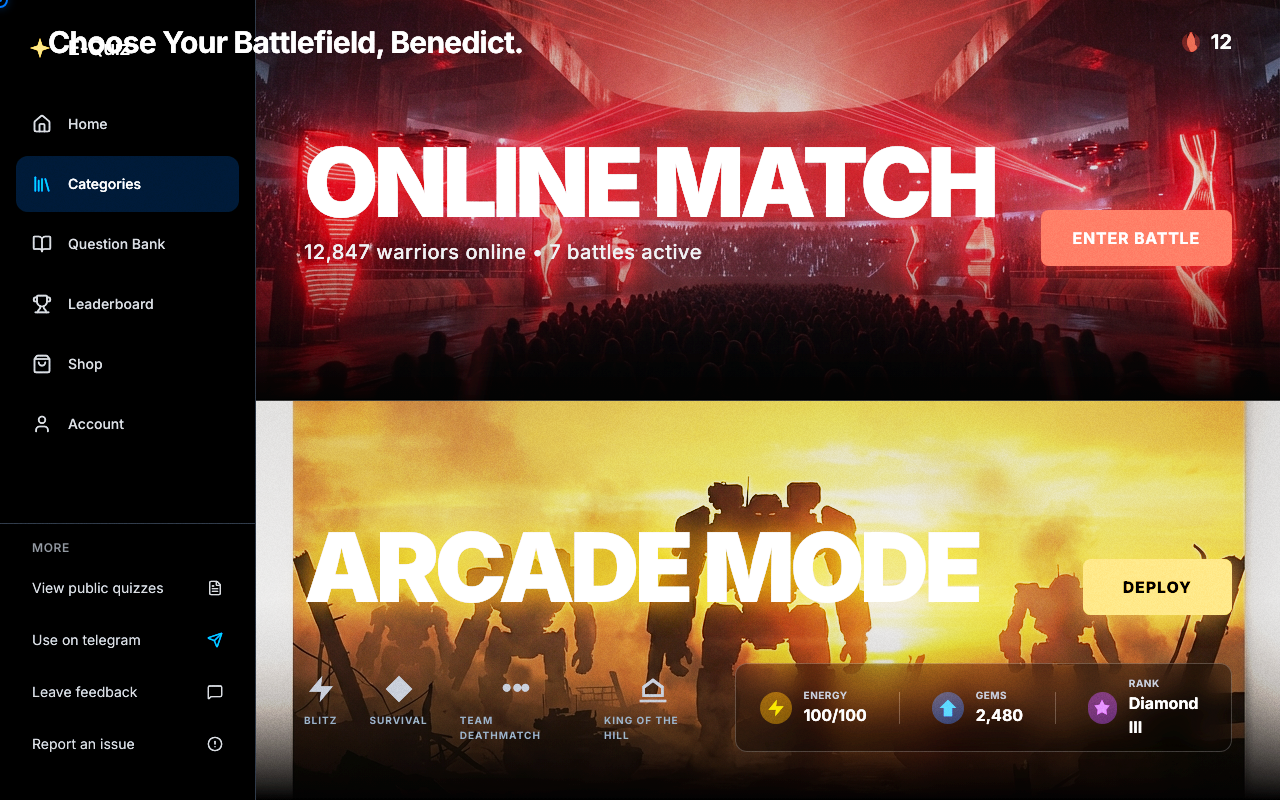
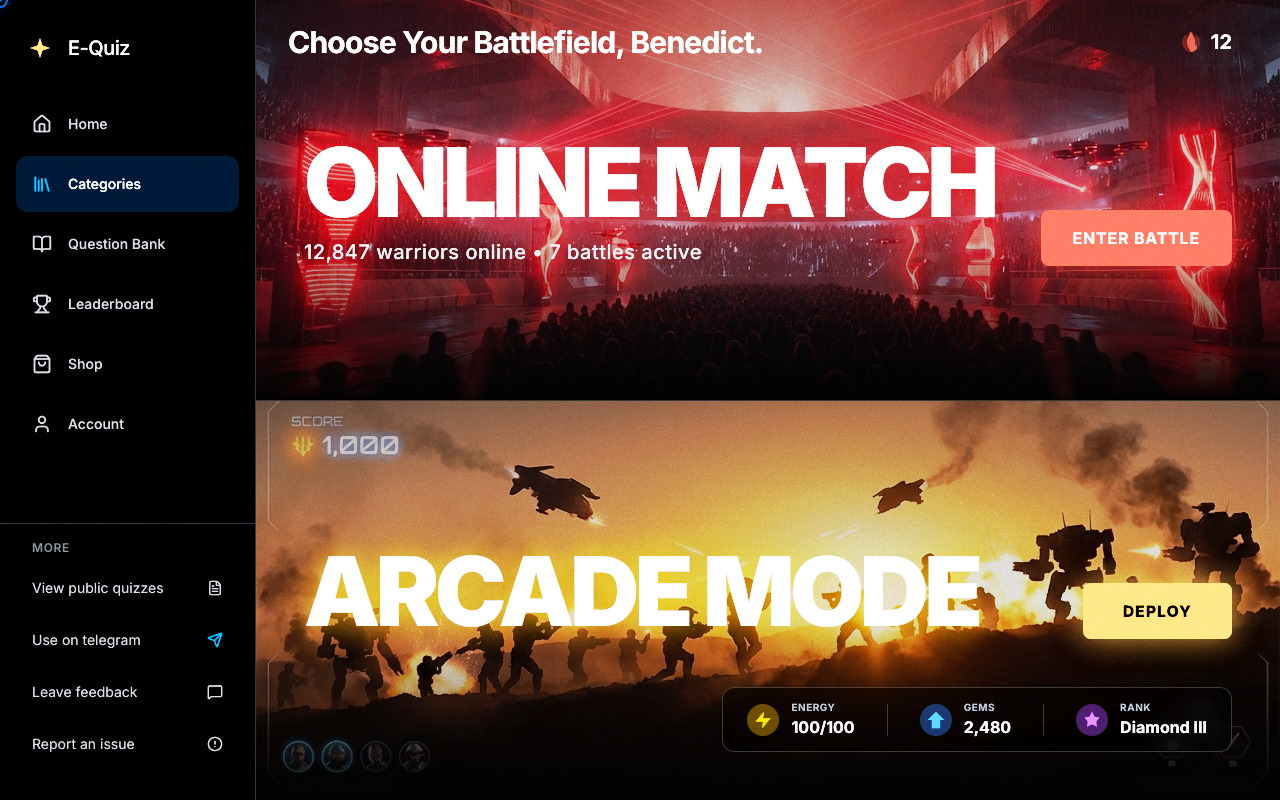
Before and after one commit to sh-quiz/sh-out, a Next.js app: page /categories in a window 1280 px wide. Built offline with nearby package versions, Linux system fonts and the light colour scheme.

Commit message:
feat: Implement new login and categories pages, including Tailwind configuration and assets.

```diff
--- a/app/categories/page.tsx
+++ b/app/categories/page.tsx
@@ -32,12 +32,11 @@ export default function CategoriesPage() {
     }, []);
 
     return (
-        <main className="min-h-screen bg-[#000000] text-[#F0F2F5] selection:bg-[#007AFF] selection:text-white overflow-x-hidden font-sans">
+        <main className="min-h-screen w-full bg-[#000000] text-[#F0F2F5] selection:bg-[#007AFF] selection:text-white overflow-hidden font-sans">
             <GrainOverlay />
             <CustomCursor />
-
             {/* HEADER */}
-            <header className="fixed top-0 left-0 right-0 z-50 flex items-center justify-between px-6 py-6 md:px-12">
+            <header className="fixed top-0 left-0 right-0 z-50 flex items-center justify-between pl-72 pr-6 py-6 md:pr-12">
                 <h1 className="text-2xl md:text-3xl font-bold tracking-tight text-white">
                     Choose Your Battlefield, Benedict.
                 </h1>
@@ -55,7 +54,7 @@ export default function CategoriesPage() {
                 </div>
             </header>
 
-            <div className="flex flex-col h-screen">
+            <div className="flex flex-col h-screen w-full">
                 {/* ONLINE MATCH SECTION */}
                 <section className="relative flex-1 group overflow-hidden border-b border-white/10">
                     {/* Background Image */}
@@ -100,15 +99,14 @@ export default function CategoriesPage() {
 
                 {/* ARCADE MODE SECTION */}
                 <section className="relative flex-1 group overflow-hidden">
-                    {/* Background Image */}
                     <div className="absolute inset-0 z-0">
                         <img
                             src="/assets/arcade_mode_bg.png"
-                            alt="Arcade Mode Background"
-                            className="w-full h-full object-cover opacity-80 group-hover:scale-105 transition-transform duration-700"
+                            alt="Online Match Background"
+                            className="w-full h-full object-cover opacity-60 group-hover:scale-105 transition-transform duration-700"
                         />
-                        <div className="absolute inset-0 bg-gradient-to-t from-black via-transparent to-black/20" />
-                        <div className="absolute inset-0 bg-yellow-900/10 mix-blend-overlay" />
+                        <div className="absolute inset-0 bg-gradient-to-t from-black via-transparent to-black/40" />
+                        <div className="absolute inset-0 bg-red-900/10 mix-blend-overlay" />
                     </div>
 
                     {/* Content */}
@@ -130,22 +128,8 @@ export default function CategoriesPage() {
                             </div>
 
                             {/* Bottom Bar */}
-                            <div className="flex flex-col md:flex-row items-center justify-between gap-8">
-                                {/* Mode Icons */}
-                                <div className="flex gap-8">
-                                    {['Blitz', 'Survival', 'Team Deathmatch', 'King of the Hill'].map((mode, i) => (
-                                        <div key={mode} className="flex flex-col items-center gap-2 group/icon cursor-pointer">
-                                            <div className="w-8 h-8 text-gray-500 group-hover/icon:text-white transition-colors">
-                                                {/* Placeholder Icons */}
-                                                {i === 0 && <svg viewBox="0 0 24 24" fill="currentColor"><path d="M13 2L3 14H12L11 22L21 10H12L13 2Z" /></svg>}
-                                                {i === 1 && <svg viewBox="0 0 24 24" fill="currentColor"><path d="M12 2L22 12L12 22L2 12L12 2Z" /></svg>}
-                                                {i === 2 && <svg viewBox="0 0 24 24" fill="currentColor"><path d="M16 11C16 12.6569 14.6569 14 13 14C11.3431 14 10 12.6569 10 11C10 9.34315 11.3431 8 13 8C14.6569 8 16 9.34315 16 11ZM8 11C8 12.6569 6.65685 14 5 14C3.34315 14 2 12.6569 2 11C2 9.34315 3.34315 8 5 8C6.65685 8 8 9.34315 8 11ZM22 11C22 12.6569 20.6569 14 19 14C17.3431 14 16 12.6569 16 11C16 9.34315 17.3431 8 19 8C20.6569 8 22 9.34315 22 11Z" /></svg>}
-                                                {i === 3 && <svg viewBox="0 0 24 24" fill="currentColor"><path d="M2 20H22V22H2V20ZM4 18V10L12 4L20 10V18H4ZM6 16H18V11.5L12 7L6 11.5V16Z" /></svg>}
-                                            </div>
-                                            <span className="text-[10px] uppercase font-bold tracking-widest text-gray-600 group-hover/icon:text-gray-300 transition-colors">{mode}</span>
-                                        </div>
-                                    ))}
-                                </div>
+                            <div className="flex flex-col md:flex-row items-center justify-end gap-8">
+                                {/* Stats Bar */}
 
                                 {/* Stats Bar */}
                                 <div className="flex items-center bg-black/40 backdrop-blur-md rounded-xl border border-white/10 px-6 py-3 gap-8">
--- a/app/login/page.tsx
+++ b/app/login/page.tsx
@@ -73,7 +73,7 @@ export default function LoginPage() {
             <Diamond className="w-10 h-10 text-[#007AFF] fill-[#007AFF]/20" />
           </motion.div>
 
-          <h1 className="text-3xl font-bold text-white mb-2 tracking-tight">E-Quiz</h1>
+          <h1 className="text-5xl font-extrabold text-white mb-2 tracking-tighter">E-Quiz</h1>
           <p className="text-[#878D96] text-sm font-light tracking-wide">Master Anything.</p>
         </motion.div>
 
--- /dev/null
+++ b/tailwind.config.ts
@@ -0,0 +1,28 @@
+import type { Config } from "tailwindcss";
+
+const config: Config = {
+    darkMode: "class",
+    content: [
+        "./pages/**/*.{js,ts,jsx,tsx,mdx}",
+        "./components/**/*.{js,ts,jsx,tsx,mdx}",
+        "./app/**/*.{js,ts,jsx,tsx,mdx}",
+    ],
+    theme: {
+        extend: {
+            fontFamily: {
+                sans: ["var(--font-sans)"],
+                mono: ["var(--font-mono)"],
+                syne: ["var(--font-syne)"],
+            },
+            colors: {
+                background: "var(--background)",
+                foreground: "var(--foreground)",
+            },
+            animation: {
+                "spin-slow": "spin 3s linear infinite",
+            },
+        },
+    },
+    plugins: [],
+};
+export default config;
```
Also changed, not shown: public/assets/arcade_mode_bg.png.
